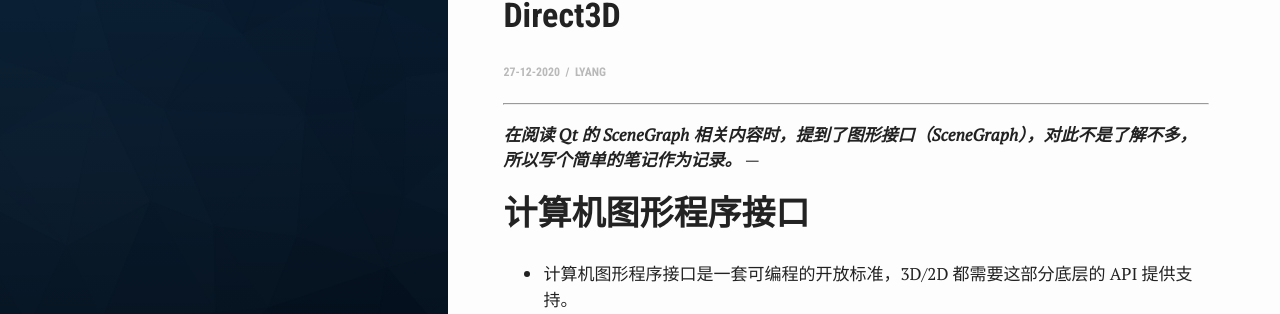
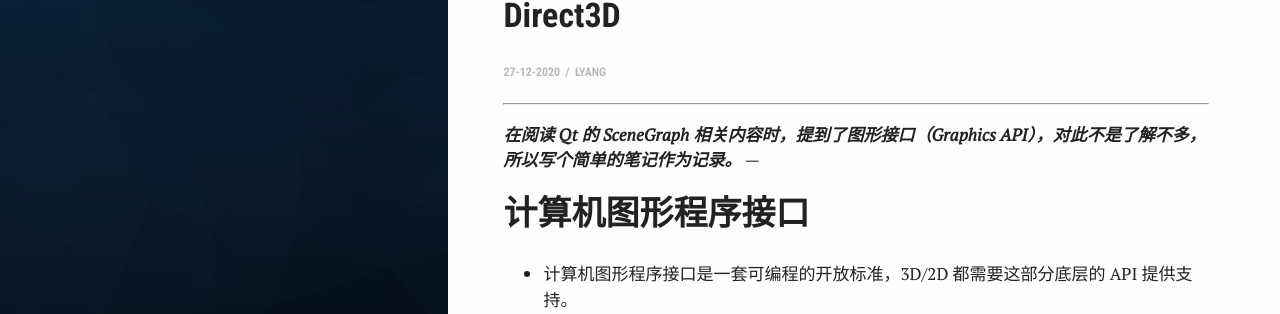
Before and after one commit to liuyang-f/liuyang-f.github.io, a Jekyll site: the page built from _posts/2020-12-27-图形接口.md, in a window 1280 px wide and 900 px high. Shown: the part 163-477 px from the top of the window. Built offline with Jekyll 4.4.1, drawn with Linux system fonts in a browser that asks for light colours.

Commit message:
Update 2020-12-27-图形接口.md

```diff
--- a/_posts/2020-12-27-图形接口.md
+++ b/_posts/2020-12-27-图形接口.md
@@ -9,7 +9,7 @@
 ---
 
 ---
-***在阅读 Qt 的 SceneGraph 相关内容时，提到了图形接口（SceneGraph），对此不是了解不多，所以写个简单的笔记作为记录。***
+***在阅读 Qt 的 SceneGraph 相关内容时，提到了图形接口（Graphics API），对此不是了解不多，所以写个简单的笔记作为记录。***
 ---
 
 # 计算机图形程序接口
```
